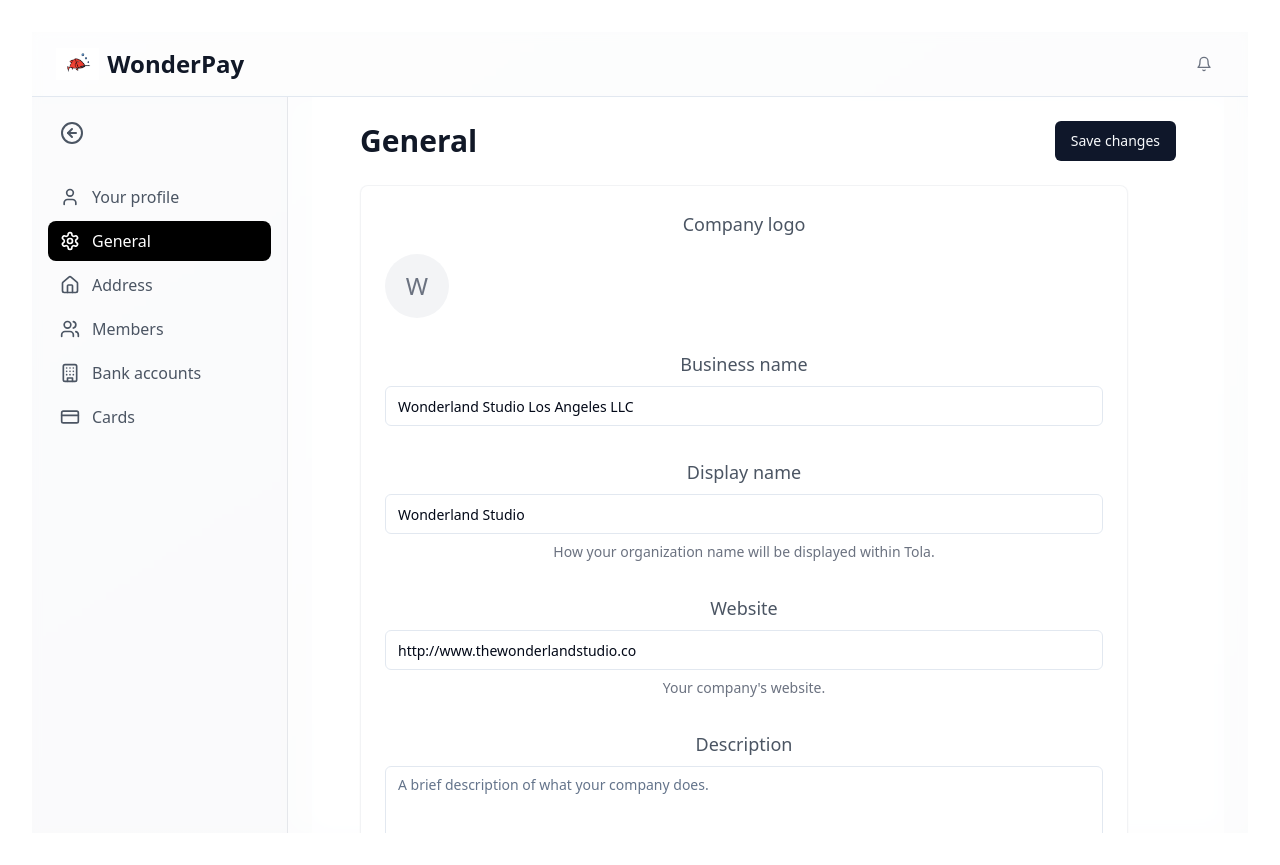
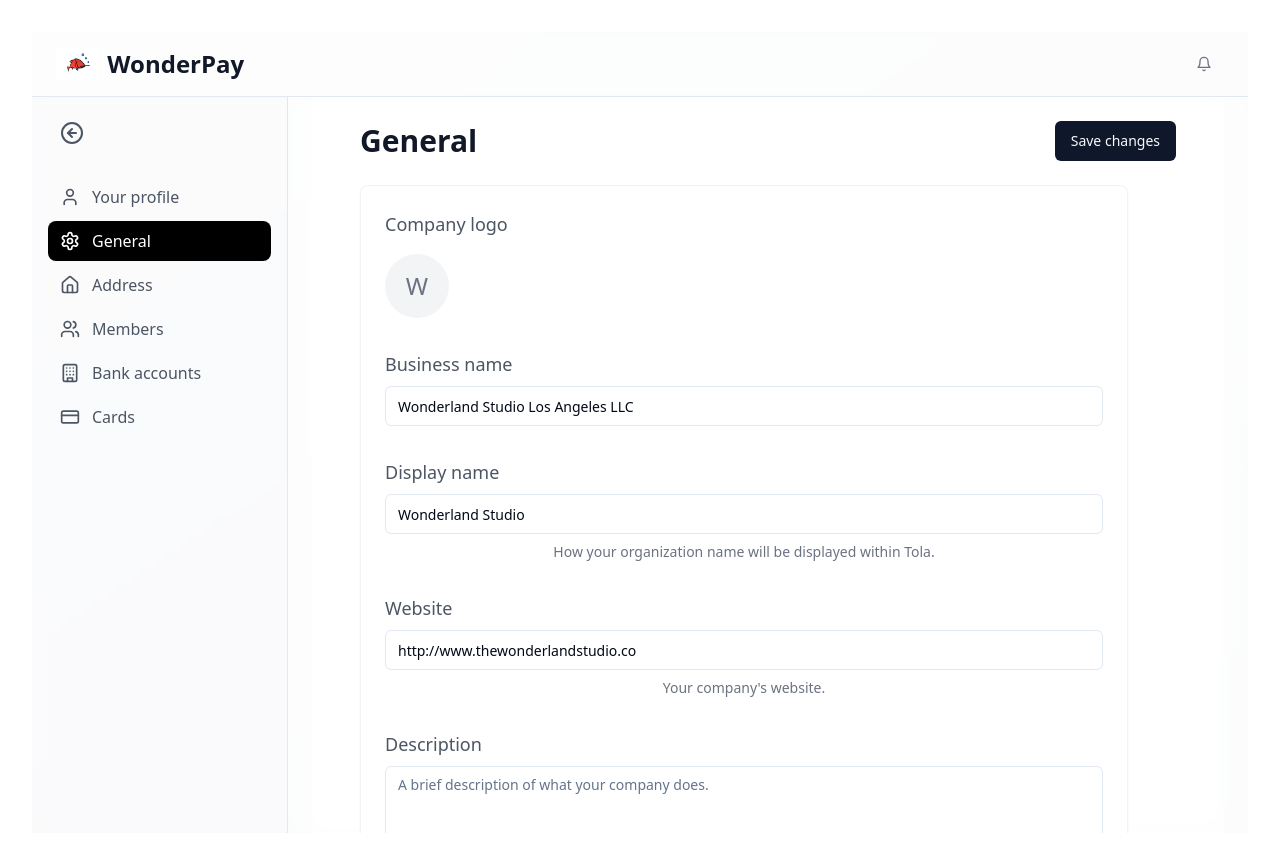
Before and after one commit to wonderlandstudio/wonderpay-front-end, a React (Vite) app: page /dashboard/organization-settings in a window 1280 px wide. Built offline with nearby package versions, Linux system fonts and the light colour scheme.

Commit message:
Move subtitles to the left
Adjust the positioning of all subtitles on the OrganizationSettings page to align them to the far left.
[skip gpt_engineer]

```diff
--- a/src/pages/OrganizationSettings.tsx
+++ b/src/pages/OrganizationSettings.tsx
@@ -66,14 +66,14 @@ const OrganizationSettings = () => {
 
         <Card className="max-w-3xl p-6 space-y-8 border-gray-200/50 backdrop-blur-lg bg-white/50">
           <div className="space-y-4">
-            <h2 className="text-lg text-gray-600">Company logo</h2>
+            <h2 className="text-lg text-gray-600 text-left">Company logo</h2>
             <div className="w-16 h-16 bg-gray-100 rounded-full flex items-center justify-center">
               <span className="text-2xl font-medium text-gray-500">W</span>
             </div>
           </div>
 
           <div className="space-y-2">
-            <h2 className="text-lg text-gray-600">Business name</h2>
+            <h2 className="text-lg text-gray-600 text-left">Business name</h2>
             <Input
               name="businessName"
               value={settings.businessName}
@@ -83,7 +83,7 @@ const OrganizationSettings = () => {
           </div>
 
           <div className="space-y-2">
-            <h2 className="text-lg text-gray-600">Display name</h2>
+            <h2 className="text-lg text-gray-600 text-left">Display name</h2>
             <Input
               name="displayName"
               value={settings.displayName}
@@ -94,7 +94,7 @@ const OrganizationSettings = () => {
           </div>
 
           <div className="space-y-2">
-            <h2 className="text-lg text-gray-600">Website</h2>
+            <h2 className="text-lg text-gray-600 text-left">Website</h2>
             <Input
               name="website"
               value={settings.website}
@@ -105,7 +105,7 @@ const OrganizationSettings = () => {
           </div>
 
           <div className="space-y-2">
-            <h2 className="text-lg text-gray-600">Description</h2>
+            <h2 className="text-lg text-gray-600 text-left">Description</h2>
             <Textarea
               name="description"
               value={settings.description}
@@ -116,7 +116,7 @@ const OrganizationSettings = () => {
           </div>
 
           <div className="space-y-4">
-            <h2 className="text-lg text-gray-600">Brand color</h2>
+            <h2 className="text-lg text-gray-600 text-left">Brand color</h2>
             <RadioGroup
               value={settings.brandColor}
               onValueChange={handleColorChange}
```
